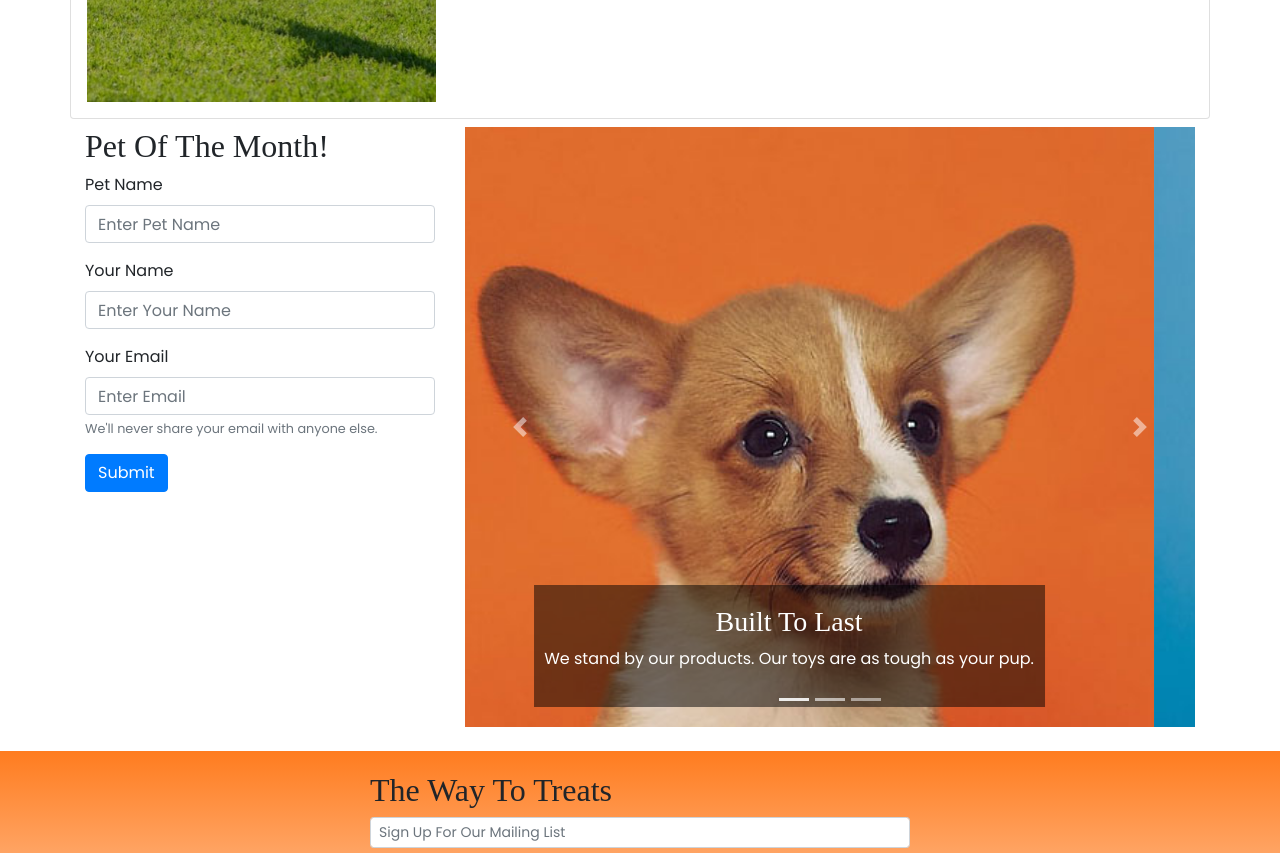
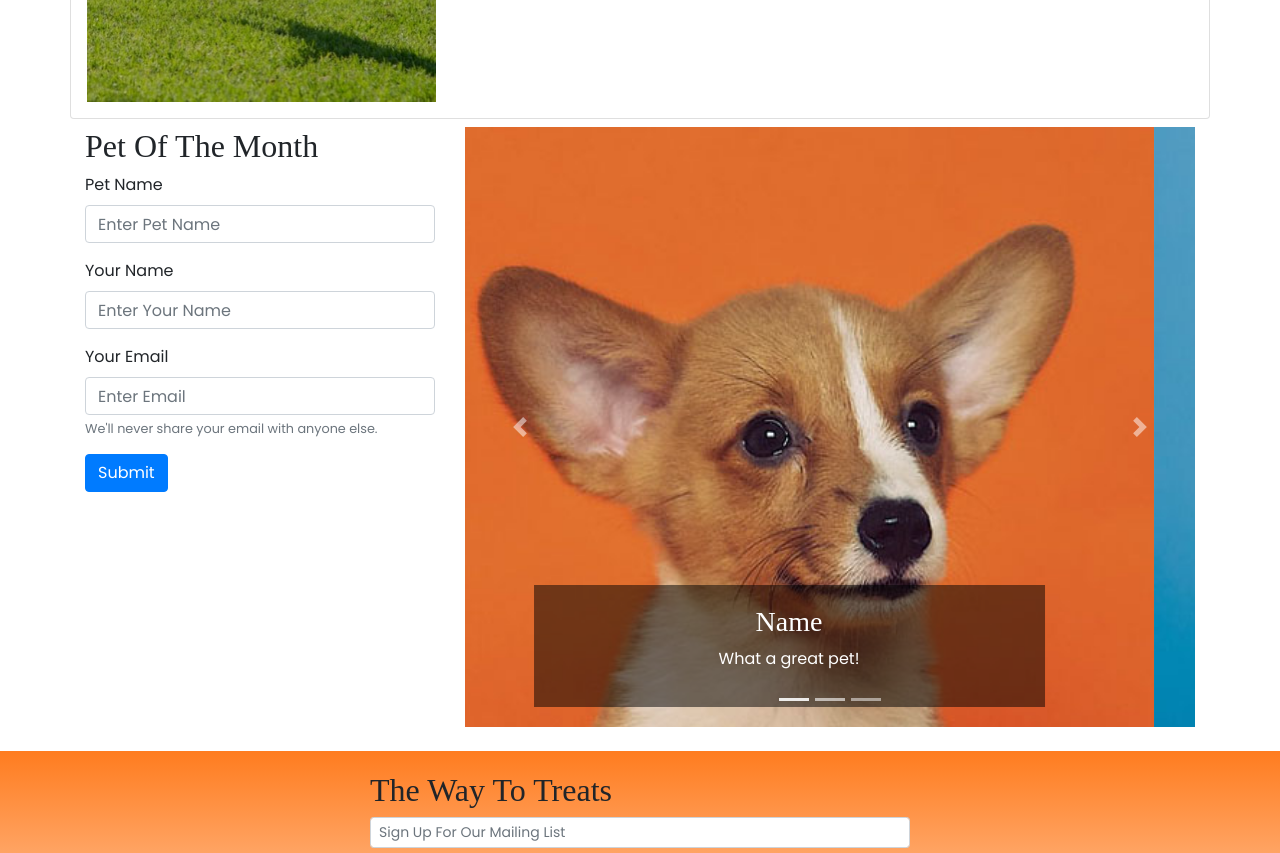
Before and after one commit to TylerWaugh01/Pet-Bootique, a website: page index.html in a window 1280 px wide. Shown: the part 1482-2335 px from the top of the page. Drawn offline with nearby package versions, Linux system fonts and the light colour scheme.

Commit message:
pet of the month

```diff
--- a/index.html
+++ b/index.html
@@ -215,7 +215,7 @@
 
         <div class="row">
             <div class="col-sm-12 col-md-4">
-                <h2>Pet Of The Month!</h2>
+                <h2>Pet Of The Month</h2>
                 <form>
                         <div class="form-group">
                           <label for="petNameInput">Pet Name</label>
@@ -248,18 +248,16 @@
                             <img class="d-block w-100 pet-carousel-img" src="/img/Corgi-POTM.jpg"
                                 alt="First slide">
                             <div class="carousel-caption">
-                                <h3>Built To Last</h3>
-                                <p class="d-none d-sm-block">We stand by our products. Our toys are as tough as your
-                                    pup.</p>
+                                <h3>Name</h3>
+                                <p class="d-none d-sm-block">What a great pet!</p>
                             </div>
                         </div>
                         <div class="carousel-item pet-carousel-item">
                             <img class="d-block w-100 pet-carousel-img" src="/img/pug-POTM.jpg"
                                 alt="Second slide">
                             <div class="carousel-caption">
-                                <h3>Built To Last</h3>
-                                <p class="d-none d-sm-block">We stand by our products. Our toys are as tough as your
-                                    pup.</p>
+                                <h3>Name</h3>
+                                <p class="d-none d-sm-block">Another great pup!</p>
                             </div>
                         </div>
                         <div class="carousel-item pet-carousel-item">
```
Also changed, not shown: groom.html (+1 -0 lines).
